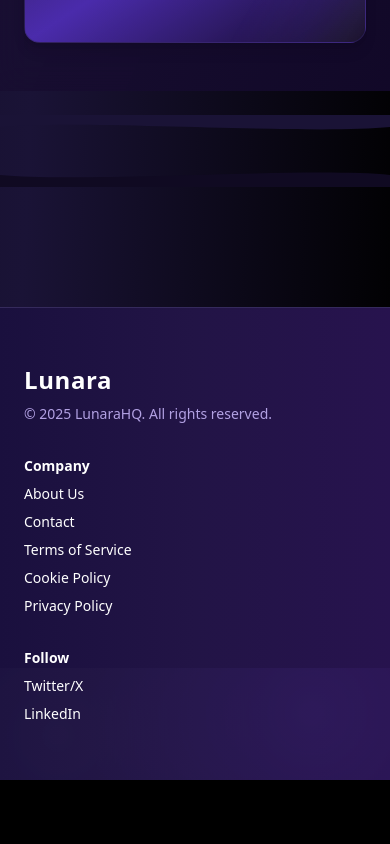
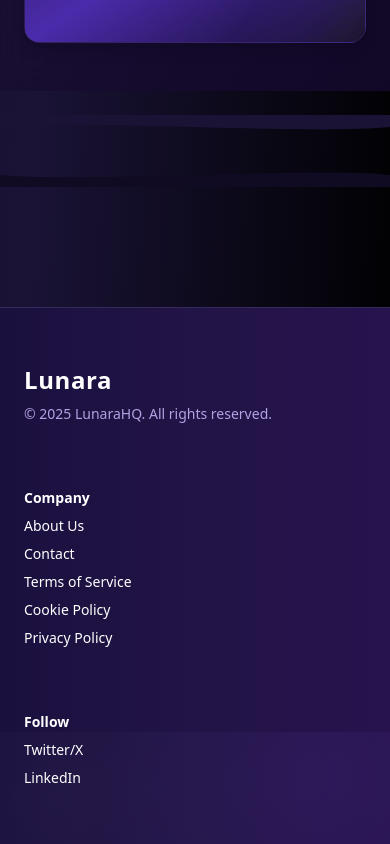
Before and after one commit to LunaraHQ/lunara-website, a Next.js app: page / in a window 390 px wide. Shown: the part 7753-8597 px from the top of the page. Before the commit the page ends 8533 px from the top, so only its background shows below. Built offline with nearby package versions, Linux system fonts and the light colour scheme.

Commit message:
Update Footer.js

```diff
--- a/components/Footer.js
+++ b/components/Footer.js
@@ -1,11 +1,11 @@
 import Link from 'next/link'
 
-export default function Footer() {
+export default function Footer({ onContactOpen }) {
   return (
     <footer className="relative bg-gradient-to-r from-[#1a103e] via-[#221446] to-[#27134e] text-white py-14 border-t border-[#352a5c] mt-24">
-      <div className="max-w-6xl mx-auto px-6 grid md:grid-cols-3 gap-8 text-sm">
+      <div className="max-w-6xl mx-auto px-6 flex flex-col md:grid md:grid-cols-3 gap-8 text-sm">
         {/* Brand */}
-        <div>
+        <div className="mb-8 md:mb-0">
           <Link href="/" className="text-2xl font-extrabold text-white tracking-wide hover:text-[#B299FF] transition">
             Lunara
           </Link>
@@ -14,7 +14,7 @@
           </p>
         </div>
         {/* Company Links */}
-        <div>
+        <nav aria-label="Company" className="mb-8 md:mb-0">
           <h4 className="text-white font-semibold mb-2">Company</h4>
           <ul className="space-y-2">
             <li>
@@ -23,9 +23,16 @@
               </Link>
             </li>
             <li>
-              <Link href="/contact" className="hover:text-[#8C64FF] transition">
+              {/* Button triggers contact modal */}
+              <button
+                type="button"
+                onClick={onContactOpen}
+                className="hover:text-[#8C64FF] transition bg-transparent border-none outline-none cursor-pointer p-0 m-0"
+                aria-label="Contact Lunara"
+                tabIndex={0}
+              >
                 Contact
-              </Link>
+              </button>
             </li>
             <li>
               <Link href="/terms" className="hover:text-[#8C64FF] transition">
@@ -43,9 +50,9 @@
               </Link>
             </li>
           </ul>
-        </div>
+        </nav>
         {/* Social */}
-        <div>
+        <nav aria-label="Social">
           <h4 className="text-white font-semibold mb-2">Follow</h4>
           <ul className="space-y-2">
             <li>
@@ -69,7 +76,7 @@
               </a>
             </li>
           </ul>
-        </div>
+        </nav>
       </div>
       {/* Subtle star/nebula overlay */}
       <div
```
